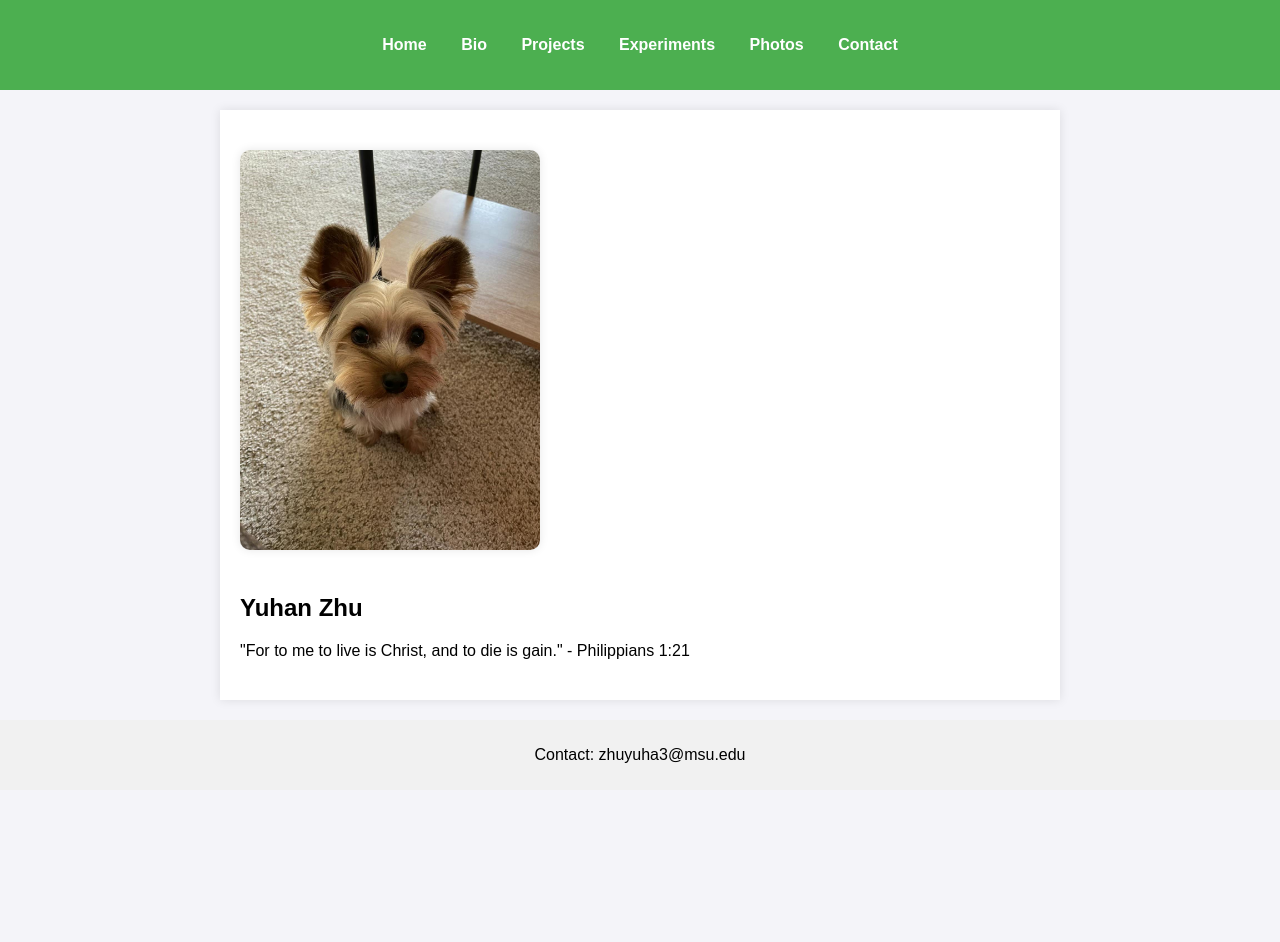
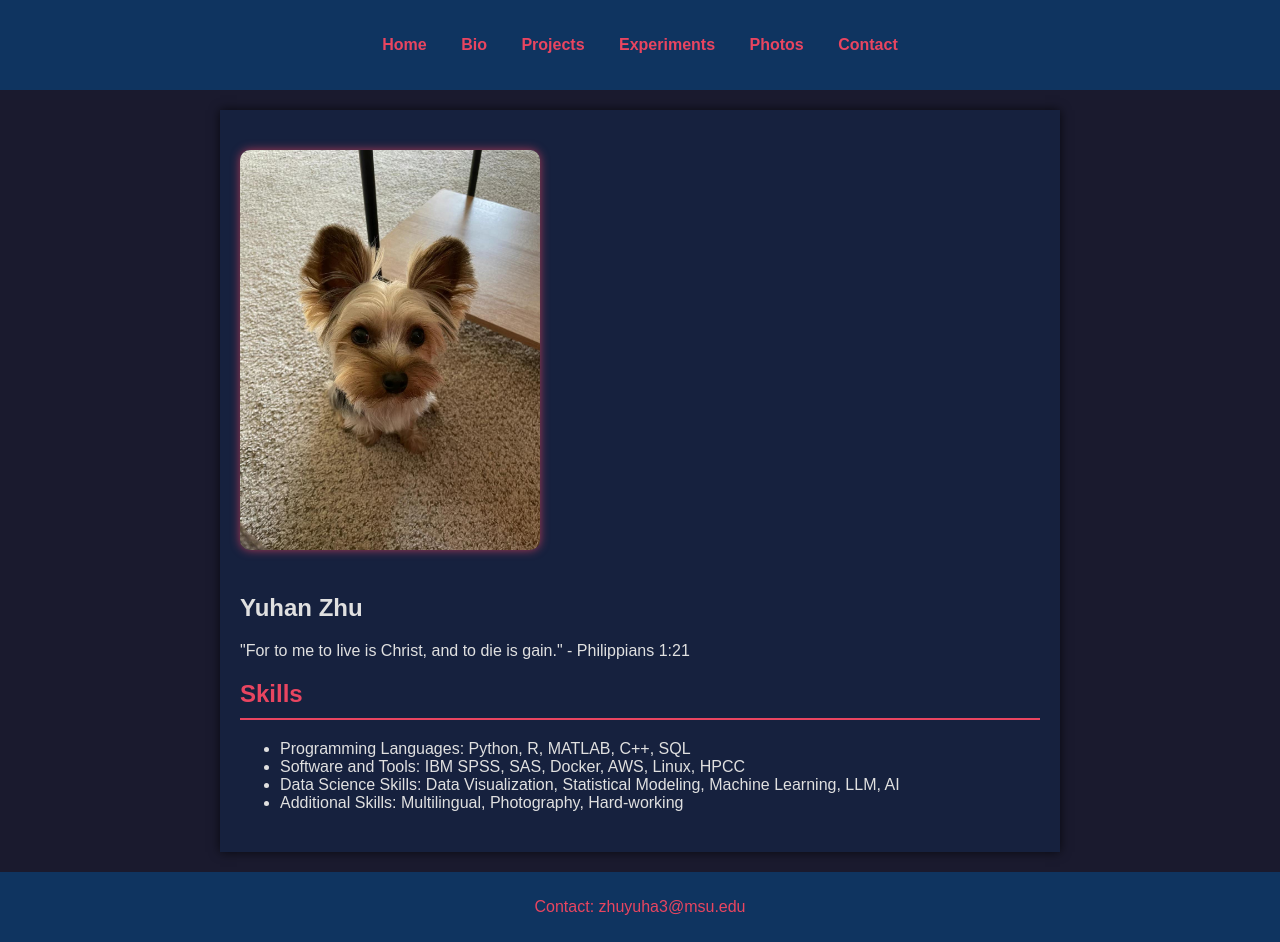
Before and after one commit to YuhanZhu1/PersonalWebsite, a plain HTML site: page index.html in a window 1280 px wide. Before the commit the page ends 800 px from the top, so only its background shows below. Drawn offline with Linux system fonts and the light colour scheme.

Commit message:
Update styles
Change color and adddddd more content

```diff
--- a/index.html
+++ b/index.html
@@ -24,6 +24,13 @@
             <img src="images/IMG_0729.JPG" alt="Yuhan Zhu" class="profile-pic">
             <h1>Yuhan Zhu</h1>
             <p>"For to me to live is Christ, and to die is gain." - Philippians 1:21</p>
+            <h2>Skills</h2>
+            <ul>
+                <li>Programming Languages: Python, R, MATLAB, C++, SQL</li>
+                <li>Software and Tools: IBM SPSS, SAS, Docker, AWS, Linux, HPCC</li>
+                <li>Data Science Skills: Data Visualization, Statistical Modeling, Machine Learning, LLM, AI</li>
+                <li>Additional Skills: Multilingual, Photography, Hard-working</li>
+            </ul>
         </section>
         <section id="bio" class="hidden">
             <h2>Bio</h2>
--- a/style.css
+++ b/style.css
@@ -2,12 +2,13 @@ body {
     font-family: Arial, sans-serif;
     margin: 0;
     padding: 0;
-    background-color: #f4f4f9;
+    background-color: #1a1a2e;
+    color: #e0e0e0;
 }
 
 header {
-    background-color: #4CAF50;
-    color: white;
+    background-color: #0f3460;
+    color: #e94560;
     padding: 20px;
     text-align: center;
 }
@@ -23,7 +24,7 @@ nav ul li {
 }
 
 nav ul li a {
-    color: white;
+    color: #e94560;
     text-decoration: none;
     font-weight: bold;
 }
@@ -32,8 +33,8 @@ main {
     padding: 20px;
     max-width: 800px;
     margin: 20px auto;
-    background-color: white;
-    box-shadow: 0 0 10px rgba(0, 0, 0, 0.1);
+    background-color: #16213e;
+    box-shadow: 0 0 10px rgba(0, 0, 0, 0.7);
 }
 
 section {
@@ -41,8 +42,9 @@ section {
 }
 
 h2 {
-    border-bottom: 2px solid #4CAF50;
+    border-bottom: 2px solid #e94560;
     padding-bottom: 10px;
+    color: #e94560;
 }
 
 .profile-pic {
@@ -50,7 +52,7 @@ h2 {
     max-width: 300px;
     margin: 20px 0;
     border-radius: 10px;
-    box-shadow: 0 0 10px rgba(0, 0, 0, 0.1);
+    box-shadow: 0 0 10px rgba(233, 69, 96, 0.7);
 }
 
 .photo {
@@ -58,7 +60,7 @@ h2 {
     max-width: 300px;
     margin: 20px 10px;
     border-radius: 10px;
-    box-shadow: 0 0 10px rgba(0, 0, 0, 0.1);
+    box-shadow: 0 0 10px rgba(233, 69, 96, 0.7);
 }
 
 .hidden {
@@ -66,7 +68,8 @@ h2 {
 }
 
 footer {
-    background-color: #f1f1f1;
+    background-color: #0f3460;
     padding: 10px;
     text-align: center;
+    color: #e94560;
 }
```
